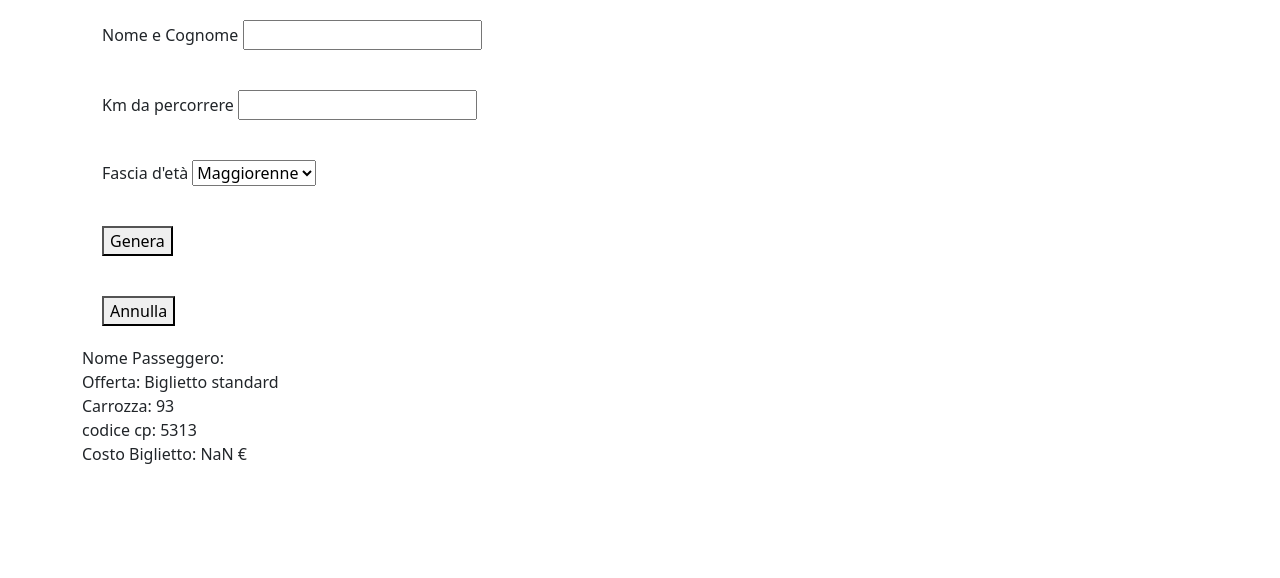
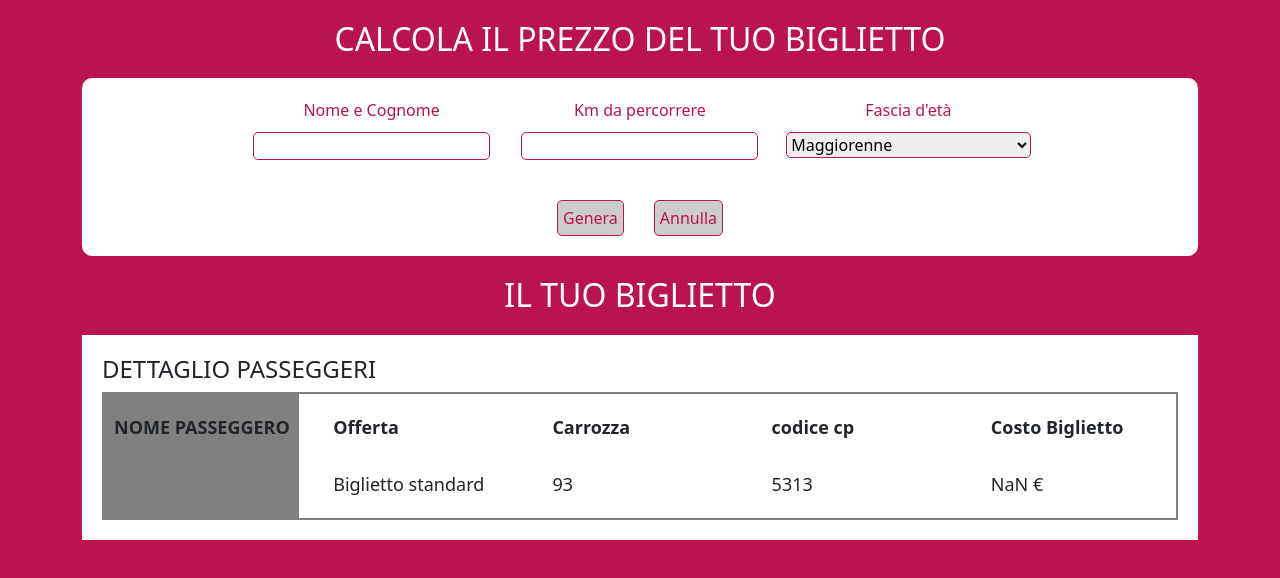
Before and after one commit to JacopoNa/js-biglietto-treno-form, a plain HTML site: page index.html in a window 1280 px wide. Both pictures are taken after a click on the button "Genera". Drawn offline with nearby package versions, Linux system fonts and the light colour scheme.

Commit message:
exercise done

```diff
--- a/css/style.css
+++ b/css/style.css
@@ -1,11 +1,106 @@
+body {
+    background-color: #b91450;
+}
+
+h2 {
+    color: white;
+    text-align: center;
+    margin: 20px 0;
+}
+
+.user-form {
+    background-color: white;
+    border-radius: 10px;
+    text-align: center;
+}
+
+.form-top {
+    width: 70%;
+    margin: 0 auto;
+    padding-top: 20px;
+    padding-bottom: 40px;
+}
+
 .form-item {
-    padding: 20px;
+    color: #b91450;
+}
+
+input {
+    border: 1px solid #b91450;
+    border-radius: 5px;
+}
+
+select {
+    border: 1px solid #b91450;
+    border-radius: 5px;
+}
+
+label {
+    padding-bottom: 10px;
+}
+
+.form-item.ms-column {
+    display: flex;
+    flex-direction: column;
+}
+
+.form-bottom {
+    display: flex;
+    justify-content: center;
+    padding-bottom: 20px;
+}
+
+.ms-btn {
+    padding: 5px;
+    margin: 0 15px;
+    background-color: #cccccc;
+    border-radius: 5px;
+    color: #b91450;
+    border: 1px solid #b91450;
+}
+
+h2.title {
+    display: none;
+}
+
+h2.title.active {
+    display: block;
 }
 
 .your-ticket {
     display: none;
+    background-color: white;
+    padding: 20px;
 }
 
 .your-ticket.active {
     display: block;
 }
+
+.user-data {
+    border: 2px solid grey;
+}
+
+.ticket-text {
+    padding-top: 20px;
+    padding-left: 10px;
+    font-weight: bold;
+    font-size: 18px;
+}
+
+.ticket-text span {
+    display: block;
+    padding-top: 30px;
+    padding-bottom: 20px;
+    font-weight: 500;
+}
+
+.ms-card {
+    height: 100%;
+    background-color: grey;
+}
+
+.ms-card span {
+    padding-top: 0;
+    font-weight: bold;
+}
--- a/index.html
+++ b/index.html
@@ -12,18 +12,31 @@
 
    <div class="container">
 
+    <!-- first title -->
+    <h2>CALCOLA IL PREZZO DEL TUO BIGLIETTO</h2>
+
+    <!-- user form -->
     <div class="user-form">
+
+        <!-- form top -->
+        <div class="form-top">
+            <div class="row">
+                <div class="col">
                     <div class="form-item">
                         <label for="user-name">Nome e Cognome</label>
                         <input type="text" id="user-name">
                     </div>
+                </div>
 
+                <div class="col">
                     <div class="form-item">
                         <label for="user-km">Km da percorrere</label>
                         <input type="number" id="user-km">
                     </div>
+                </div>
 
-        <div class="form-item">
+               <div class="col">
+                <div class="form-item ms-column">
                     <label for="user-age">Fascia d'età</label>
                     <select id="user-age">
                         <option value="maggiorenne">Maggiorenne</option>
@@ -31,23 +44,52 @@
                         <option value="over">Over 65</option>
                     </select>
                 </div>
+               </div>
+            </div>
+        </div>
 
+        <!-- form bottom -->
+       <div class="form-bottom">
             <div class="form-item">
-            <button id="generate-ticket">Genera</button>
+                <button class="ms-btn" id="generate-ticket">Genera</button>
             </div>
 
             <div class="form-item">
-            <button id="cancel-ticket">Annulla</button>
+                <button class="ms-btn" id="cancel-ticket">Annulla</button>
+            </div>
        </div>
 
     </div>
 
+    <!-- second title -->
+    <h2 class="title">IL TUO BIGLIETTO</h2>
+
+    <!-- your ticket -->
     <div class="your-ticket">
-        <div>Nome Passeggero: <span id="ticket-name"></span></div>
-        <div>Offerta: <span id="ticket-offer"></span></div>
-        <div>Carrozza: <span id="ticket-carriage"></span></div>
-        <div>codice cp: <span id="ticket-code"></span></div>
-        <div>Costo Biglietto: <span id="ticket-cost"></span></div>
+        <h4>DETTAGLIO PASSEGGERI</h4>
+
+        <!-- user data -->
+        <div class="user-data">
+            <div class="row">
+                <div class="col">
+                    <div class="ms-card">
+                        <div class="ticket-text">NOME PASSEGGERO <span id="ticket-name"></span></div>
+                    </div>
+                </div>
+                <div class="col">
+                    <div class="ticket-text">Offerta <span id="ticket-offer"></span></div>
+                </div>
+                <div class="col">
+                    <div class="ticket-text">Carrozza <span id="ticket-carriage"></span></div>
+                </div>
+                <div class="col">
+                    <div class="ticket-text">codice cp <span id="ticket-code"></span></div>
+                </div>
+                <div class="col">
+                    <div class="ticket-text">Costo Biglietto <span id="ticket-cost"></span></div>
+                </div>
+            </div>
+        </div>
     </div>
 
    </div>
--- a/js/script.js
+++ b/js/script.js
@@ -34,6 +34,8 @@ ticketButton.addEventListener ('click',
             typeOffer = 'Biglietto over 65'
         }
 
+        document.querySelector('h2.title').classList.add('active')
+
         document.getElementById('ticket-offer').innerHTML = typeOffer
 
         document.getElementById('ticket-carriage').innerHTML = Math.floor(Math.random() * 100)
@@ -43,6 +45,7 @@ ticketButton.addEventListener ('click',
         document.getElementById('ticket-cost').innerHTML = finalPrice.toFixed(2) + ' €'
 
         document.querySelector('.your-ticket').classList.add('active')
+
     }
 )
 
@@ -60,6 +63,8 @@ cancelButton.addEventListener ('click',
 
         document.getElementById('user-age').value = 'maggiorenne'
 
+        document.querySelector('h2.title').classList.remove('active')
+
     }
 
 )
```
Lines whose indentation alone changed are shown as unchanged.
